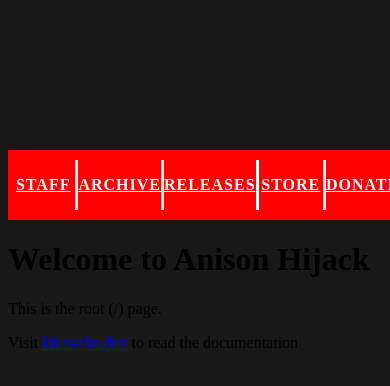
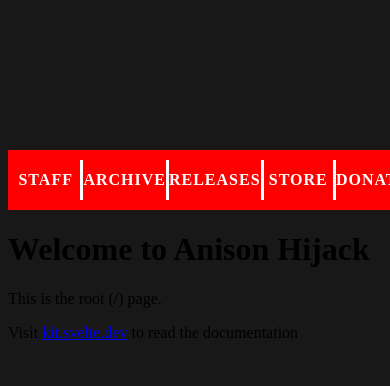
Before and after one commit to Linkcube/anison-hijack-website, a SvelteKit app: page / in a window 390 px wide. Shown: the top 386 px of the page. Built offline with nearby package versions, Linux system fonts and the light colour scheme.

Commit message:
Improved text and bottom margin

```diff
--- a/src/routes/+layout.svelte
+++ b/src/routes/+layout.svelte
@@ -3,8 +3,8 @@
         display: flex;
         flex-direction: row;
         justify-content: space-between;
-        line-height: 50px;
-        height: 50px;
+        line-height: 40px;
+        height: 40px;
         margin-top: 150px;
         background: red;
         border: red;
@@ -12,6 +12,7 @@
         border-style: solid;
         border-bottom-width: 10px;
         min-width: 530px;
+        margin-bottom: 120px;
     }
 
     .logo-link {
@@ -40,18 +41,21 @@
         letter-spacing: 1px;
         border-right: 3px solid white;
         width: 100%;
-        text-align: center;
+        text-decoration: none;
+        display: flex;
+        justify-content: center;
+        margin-top: auto;
+        margin-bottom: auto;
     }
 
-    .nav-img-container {
-        width: 50px;
-        flex: .5;
-        display: flex;
+    .nav-link:hover {
+        text-decoration-line: underline;
+        text-decoration-thickness: auto;
     }
 
     .nav-img {
         height: 100%;
-        width: 50px;
+        width: 40px;
     }
 
     @media (max-width: 1100px) {
@@ -64,11 +68,19 @@
         .logo-link, .nav-links-container {
             margin-left: 0;
         }
+
+        .layout-container {
+            margin-bottom: 50px;
+        }
     }
 
     @media (max-width: 800px) {
         .logo-img {
             display: none;
+        }
+
+        .layout-container {
+            margin-bottom: 0px;
         }
     }
 </style>
```
